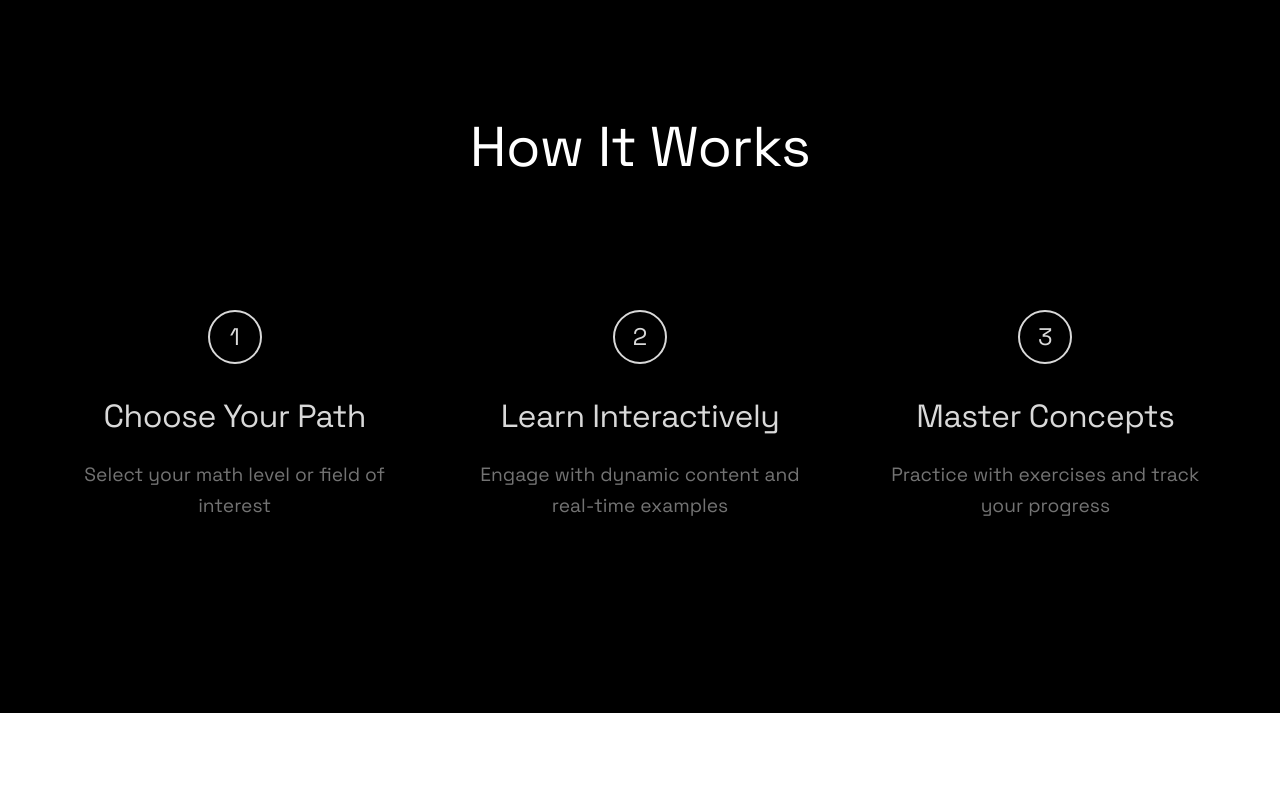
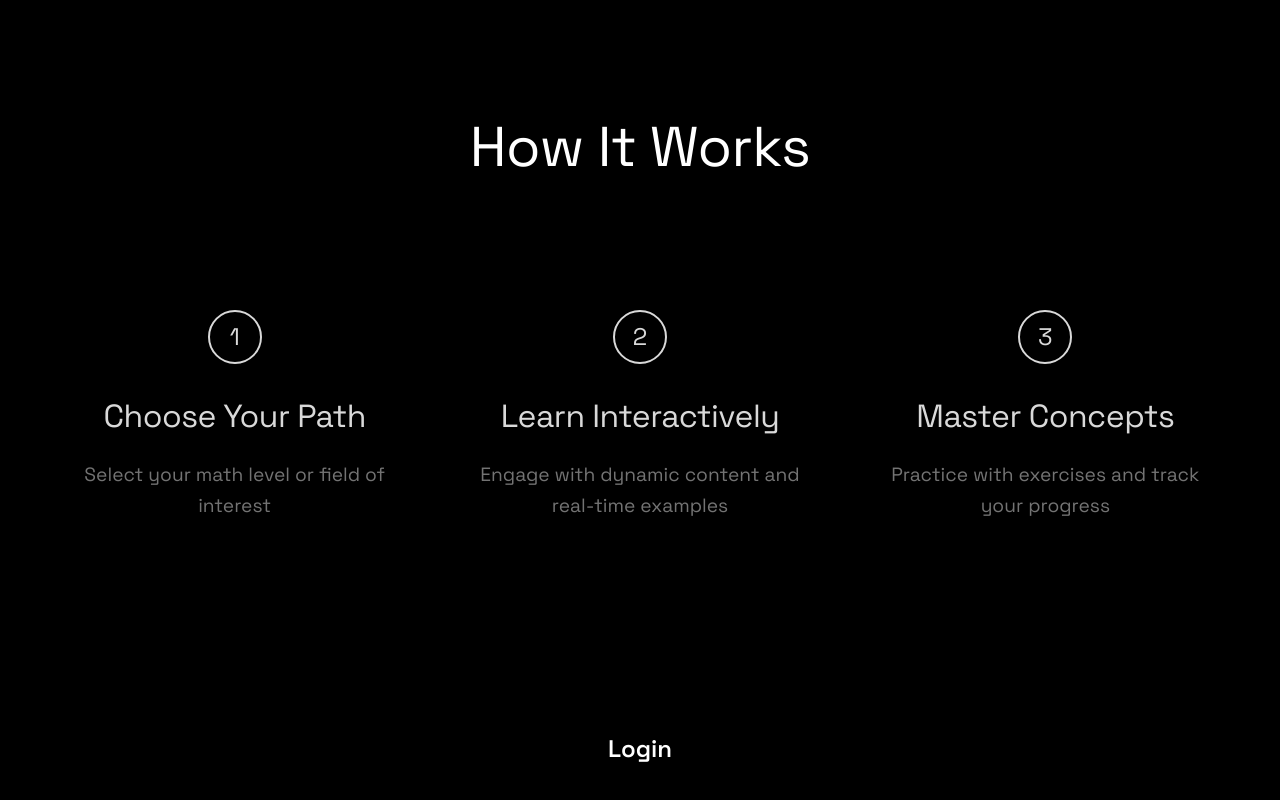
Before and after one commit to varshithm7x/themathguy, a React (Create React App) app: page / in a window 1280 px wide. Shown: the part 1816-2616 px from the top of the page. Before the commit the page ends 2529 px from the top, so only its background shows below. Built offline with nearby package versions, Linux system fonts and the light colour scheme.

Commit message:
firebase change

```diff
--- a/src/App.js
+++ b/src/App.js
@@ -1,4 +1,4 @@
-import React from 'react';
+import React, { useState, useEffect } from 'react';
 import { BrowserRouter as Router, Routes, Route } from 'react-router-dom';
 import { ThemeProvider } from './context/ThemeContext';
 import Navbar from './components/Navbar';
@@ -8,9 +8,11 @@ import ThemeToggle from './components/ThemeToggle';
 import AboutUs from './components/AboutUs';
 import Help from './components/Help';
 import './App.css';
+import { GoogleOAuthProvider } from '@react-oauth/google';
 
 function App() {
   return (
+    <GoogleOAuthProvider clientId="YOUR_GOOGLE_CLIENT_ID">
       <ThemeProvider>
         <Router>
           <div className="App">
@@ -25,6 +27,7 @@ function App() {
           </div>
         </Router>
       </ThemeProvider>
+    </GoogleOAuthProvider>
   );
 }
 
--- a/src/components/Homepage.js
+++ b/src/components/Homepage.js
@@ -1,6 +1,8 @@
 import React, { useEffect } from 'react';
 import { useTheme } from '../context/ThemeContext';
 import './Homepage.css';
+import { GoogleLogin } from '@react-oauth/google';
+import jwt_decode from 'jwt-decode';
 
 const Homepage = () => {
     const { isDarkTheme } = useTheme();
@@ -8,6 +10,19 @@ const Homepage = () => {
     useEffect(() => {
         document.querySelector('.homepage').classList.add('loaded');
     }, []);
+
+    const handleGoogleSuccess = (credentialResponse) => {
+        const decoded = jwt_decode(credentialResponse.credential);
+        console.log(decoded);
+        // Handle user login with the decoded information
+        // You might want to store this in state or context
+        // And redirect the user or update UI accordingly
+    };
+
+    const handleGoogleError = () => {
+        console.log('Google Login Failed');
+        // Handle login failure
+    };
 
     return (
         <div className={`homepage ${isDarkTheme ? 'dark' : 'light'}`}>
@@ -69,6 +84,15 @@ const Homepage = () => {
                     </div>
                 </div>
             </section>
+
+            <div className="login-section">
+                <h2>Login</h2>
+                <GoogleLogin
+                    onSuccess={handleGoogleSuccess}
+                    onError={handleGoogleError}
+                    useOneTap
+                />
+            </div>
         </div>
     );
 };
```
Lines whose indentation alone changed are shown as unchanged.
